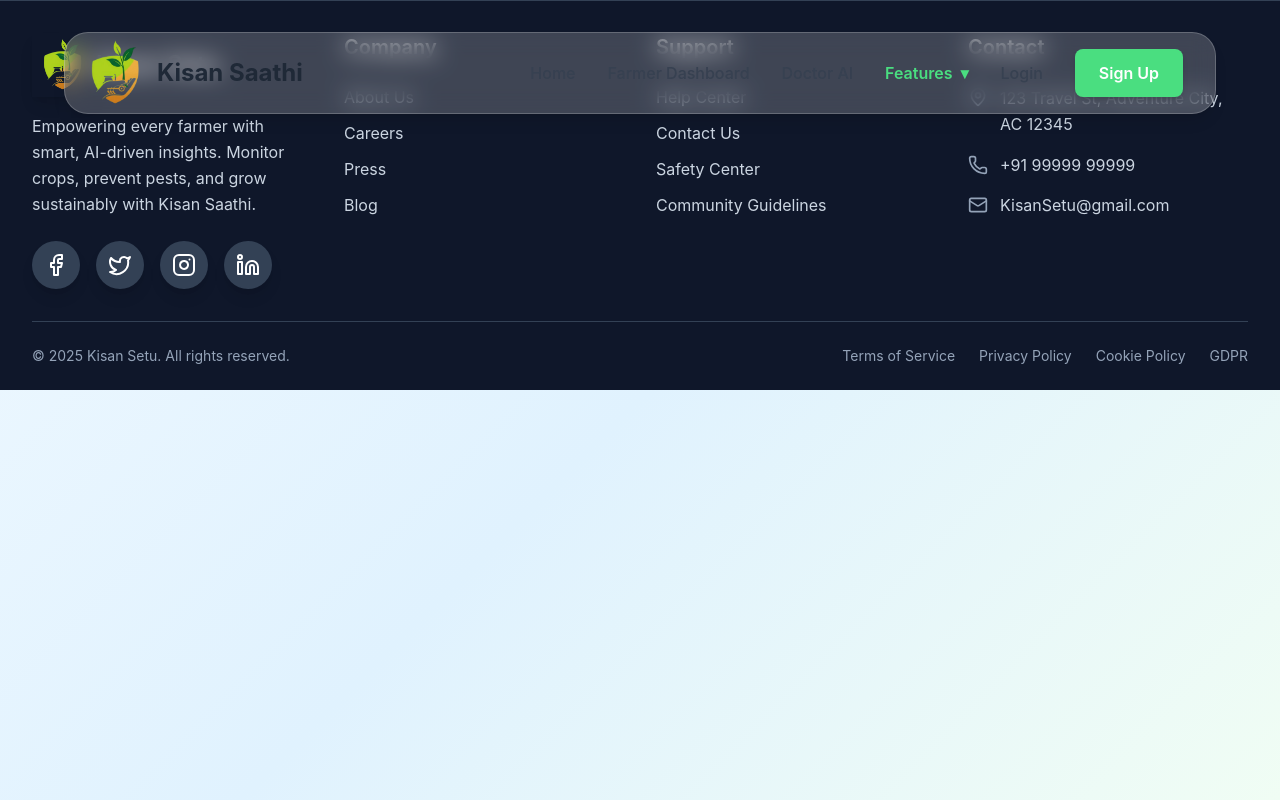
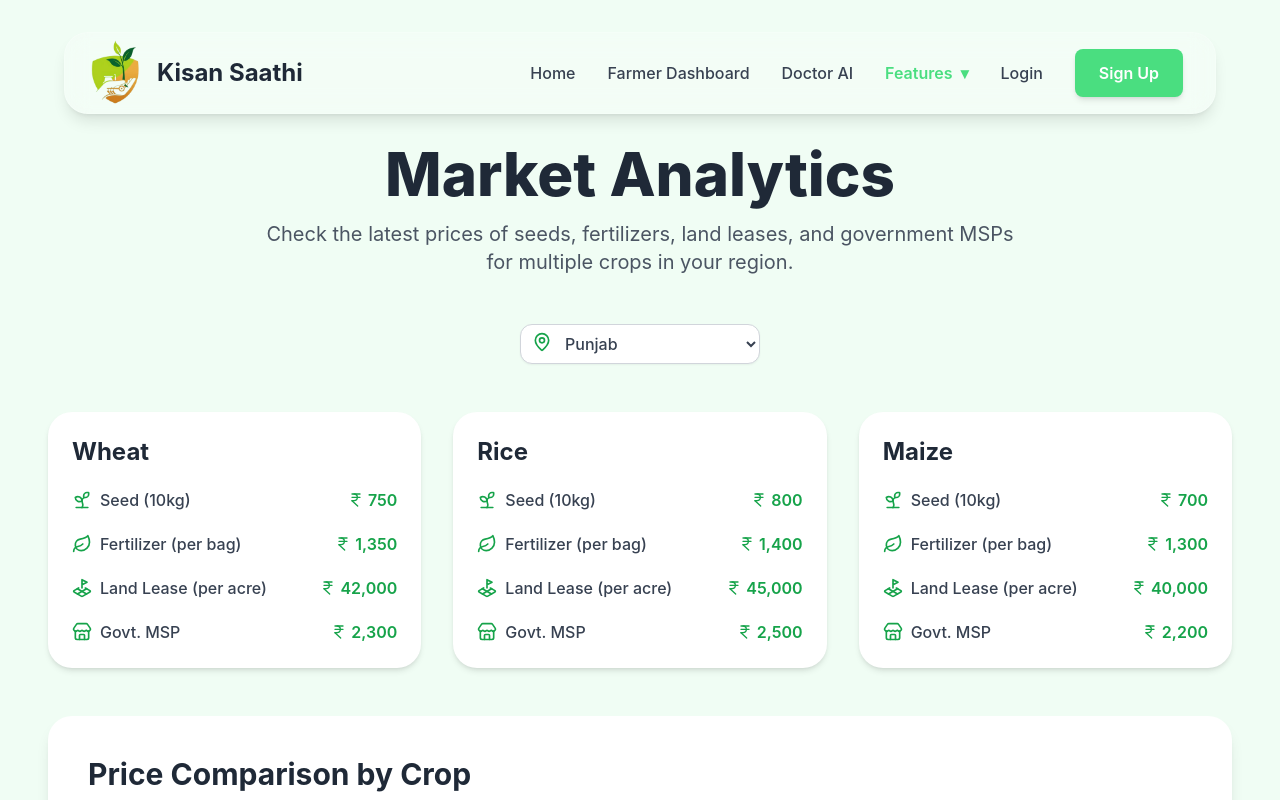
Before and after one commit to gagansingh0805/Harvest-Hub, a React (Vite) app in the folder Frontend/: page /market in a window 1280 px wide. Shown: the top 800 px of the page. Built offline with nearby package versions, Linux system fonts and the light colour scheme.

Commit message:
Added the market analytics page showing the current rates of the crop to the farmer

```diff
--- a/Frontend/package.json
+++ b/Frontend/package.json
@@ -20,6 +20,7 @@
     "react-i18next": "^15.7.3",
     "react-icons": "^5.5.0",
     "react-router-dom": "^7.8.0",
+    "recharts": "^3.2.1",
     "tailwindcss": "^3.4.17"
   },
   "devDependencies": {
--- a/Frontend/src/App.jsx
+++ b/Frontend/src/App.jsx
@@ -9,6 +9,7 @@ import {
 import HomePage from "./pages/HomePage";
 import FarmerDashboard from "./pages/FarmerDashboard";
 import AdvisorDashboard from "./pages/AdvisorDashboard";
+import MarketAnalytics from "./pages/MarketAnalytics.jsx";
 import SignupPage from "./pages/Auth/SignUpPage";
 import LoginPage from "./pages/Auth/LoginPage";
 import LearnMore from "./pages/LearnMore.jsx";
@@ -39,6 +40,7 @@ function App() {
             <Route path="/" element={<HomePage />} />
             <Route path="/farmer" element={<FarmerDashboard />} />
             <Route path="/advisor" element={<AdvisorDashboard />} />
+            <Route path="/market" element={<MarketAnalytics />} />
             <Route path="/login" element={<LoginPage />} />
             <Route path="/signup" element={<SignupPage />} />
             <Route path="/learn-more" element={<LearnMore />} />
--- a/Frontend/src/pages/MarketAnalytics.jsx
+++ b/Frontend/src/pages/MarketAnalytics.jsx
@@ -0,0 +1,212 @@
+import { useState } from "react";
+import {
+  MapPin,
+  IndianRupee,
+  Sprout,
+  LandPlot,
+  Leaf,
+  Store,
+} from "lucide-react";
+import {
+  BarChart,
+  Bar,
+  XAxis,
+  YAxis,
+  Tooltip,
+  ResponsiveContainer,
+  Legend,
+} from "recharts";
+
+const MarketAnalytics = () => {
+  const [location, setLocation] = useState("Punjab");
+
+  // ✅ Mock Data for multiple crops
+  const marketData = {
+    Punjab: [
+      {
+        crop: "Wheat",
+        seed: 750,
+        fertilizer: 1350,
+        land: 42000,
+        msp: 2300,
+      },
+      {
+        crop: "Rice",
+        seed: 800,
+        fertilizer: 1400,
+        land: 45000,
+        msp: 2500,
+      },
+      {
+        crop: "Maize",
+        seed: 700,
+        fertilizer: 1300,
+        land: 40000,
+        msp: 2200,
+      },
+    ],
+    Haryana: [
+      {
+        crop: "Wheat",
+        seed: 720,
+        fertilizer: 1300,
+        land: 40000,
+        msp: 2250,
+      },
+      {
+        crop: "Rice",
+        seed: 780,
+        fertilizer: 1380,
+        land: 43000,
+        msp: 2450,
+      },
+      {
+        crop: "Maize",
+        seed: 680,
+        fertilizer: 1250,
+        land: 38000,
+        msp: 2100,
+      },
+    ],
+    UP: [
+      {
+        crop: "Wheat",
+        seed: 700,
+        fertilizer: 1280,
+        land: 35000,
+        msp: 2100,
+      },
+      {
+        crop: "Rice",
+        seed: 750,
+        fertilizer: 1350,
+        land: 37000,
+        msp: 2300,
+      },
+      {
+        crop: "Maize",
+        seed: 650,
+        fertilizer: 1200,
+        land: 33000,
+        msp: 2000,
+      },
+    ],
+  };
+
+  return (
+    <div className="min-h-screen bg-green-50 p-6 pt-36 md:p-12 md:pt-36">
+      {/* Heading */}
+      <div className="text-center mb-12">
+        <h1 className="text-5xl md:text-6xl font-extrabold text-gray-800 mb-4">
+          Market Analytics
+        </h1>
+        <p className="text-gray-600 max-w-3xl mx-auto text-lg md:text-xl">
+          Check the latest prices of seeds, fertilizers, land leases, and
+          government MSPs for multiple crops in your region.
+        </p>
+      </div>
+
+      {/* Location Selector */}
+      <div className="flex justify-center mb-12">
+        <div className="relative w-[240px]">
+          <MapPin className="absolute top-2 left-3 w-5 h-5 text-green-600" />
+          <select
+            value={location}
+            onChange={(e) => setLocation(e.target.value)}
+            className="w-full pl-10 pr-3 py-2 border border-gray-300 rounded-xl shadow-sm focus:ring-2 focus:ring-green-500 bg-white text-gray-700 font-medium cursor-pointer">
+            <option value="Punjab">Punjab</option>
+            <option value="Haryana">Haryana</option>
+            <option value="UP">Uttar Pradesh</option>
+          </select>
+        </div>
+      </div>
+
+      {/* Crop Cards */}
+      <div className="grid gap-8 md:grid-cols-2 lg:grid-cols-3 mb-12">
+        {marketData[location].map((cropData, idx) => (
+          <div
+            key={idx}
+            className="bg-white rounded-3xl shadow-md hover:shadow-xl transition p-6 flex flex-col gap-5">
+            <h2 className="text-2xl font-bold text-gray-800">
+              {cropData.crop}
+            </h2>
+            {/* Seed */}
+            <div className="flex justify-between items-center">
+              <div className="flex items-center gap-2">
+                <Sprout className="w-5 h-5 text-green-600" />
+                <span className="font-medium text-gray-700">Seed (10kg)</span>
+              </div>
+              <div className="flex items-center gap-1 text-green-600 font-semibold">
+                <IndianRupee className="w-4 h-4" />
+                {cropData.seed.toLocaleString("en-IN")}
+              </div>
+            </div>
+
+            {/* Fertilizer */}
+            <div className="flex justify-between items-center">
+              <div className="flex items-center gap-2">
+                <Leaf className="w-5 h-5 text-green-600" />
+                <span className="font-medium text-gray-700">
+                  Fertilizer (per bag)
+                </span>
+              </div>
+              <div className="flex items-center gap-1 text-green-600 font-semibold">
+                <IndianRupee className="w-4 h-4" />
+                {cropData.fertilizer.toLocaleString("en-IN")}
+              </div>
+            </div>
+
+            {/* Land */}
+            <div className="flex justify-between items-center">
+              <div className="flex items-center gap-2">
+                <LandPlot className="w-5 h-5 text-green-600" />
+                <span className="font-medium text-gray-700">
+                  Land Lease (per acre)
+                </span>
+              </div>
+              <div className="flex items-center gap-1 text-green-600 font-semibold">
+                <IndianRupee className="w-4 h-4" />
+                {cropData.land.toLocaleString("en-IN")}
+              </div>
+            </div>
+
+            {/* MSP */}
+            <div className="flex justify-between items-center">
+              <div className="flex items-center gap-2">
+                <Store className="w-5 h-5 text-green-600" />
+                <span className="font-medium text-gray-700">Govt. MSP</span>
+              </div>
+              <div className="flex items-center gap-1 text-green-600 font-semibold">
+                <IndianRupee className="w-4 h-4" />
+                {cropData.msp.toLocaleString("en-IN")}
+              </div>
+            </div>
+          </div>
+        ))}
+      </div>
+
+      {/* Chart Section */}
+      <div className="bg-white rounded-3xl shadow-lg p-6 md:p-10">
+        <h2 className="text-2xl md:text-3xl font-bold text-gray-800 mb-6">
+          Price Comparison by Crop
+        </h2>
+        <ResponsiveContainer width="100%" height={400}>
+          <BarChart
+            data={marketData[location]}
+            margin={{ top: 20, right: 30, left: 0, bottom: 5 }}>
+            <XAxis dataKey="crop" tick={{ fontSize: 12 }} />
+            <YAxis />
+            <Tooltip />
+            <Legend />
+            <Bar dataKey="seed" fill="#16a34a" radius={[8, 8, 0, 0]} />
+            <Bar dataKey="fertilizer" fill="#22c55e" radius={[8, 8, 0, 0]} />
+            <Bar dataKey="land" fill="#84cc16" radius={[8, 8, 0, 0]} />
+            <Bar dataKey="msp" fill="#a3e635" radius={[8, 8, 0, 0]} />
+          </BarChart>
+        </ResponsiveContainer>
+      </div>
+    </div>
+  );
+};
+
+export default MarketAnalytics;
```
Also changed, not shown: 1 other file (tests, documents, lock files or other folders).
